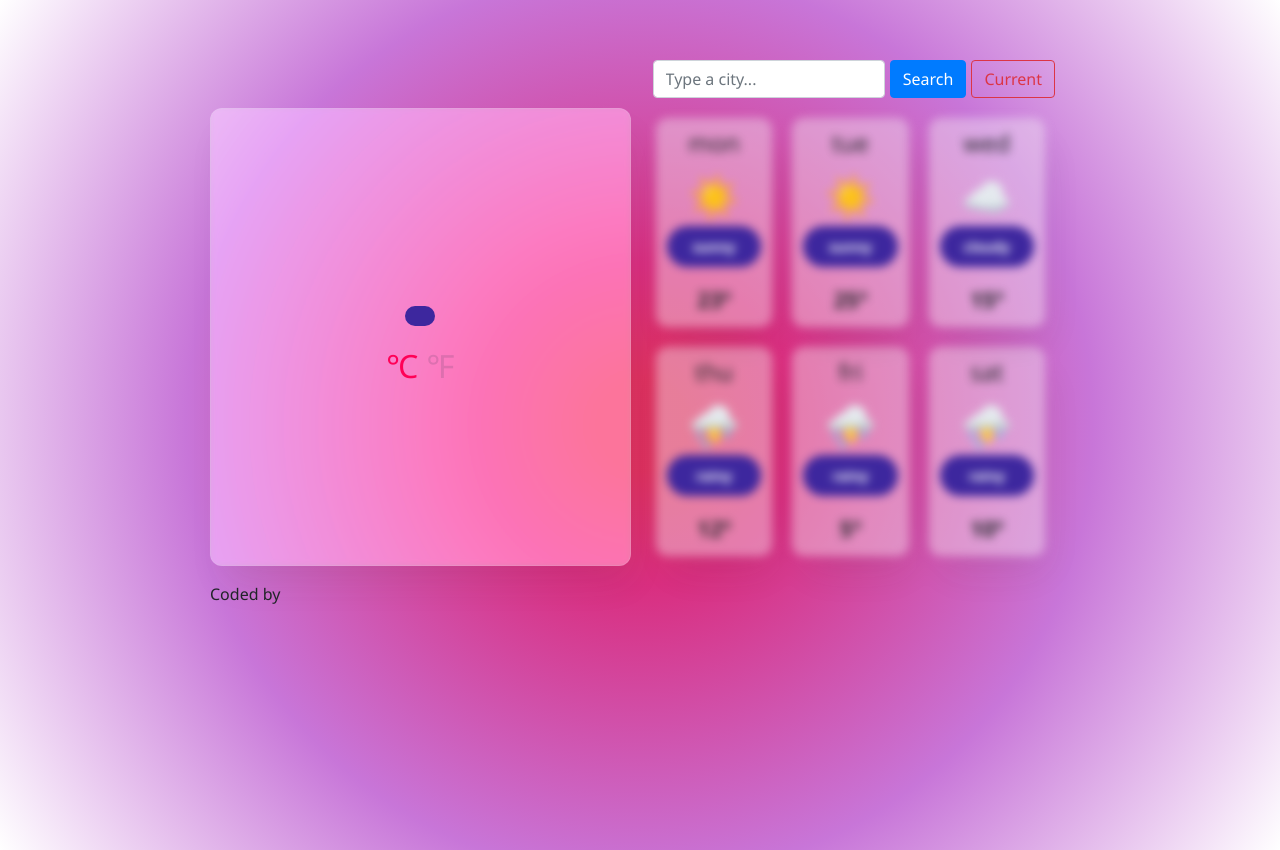
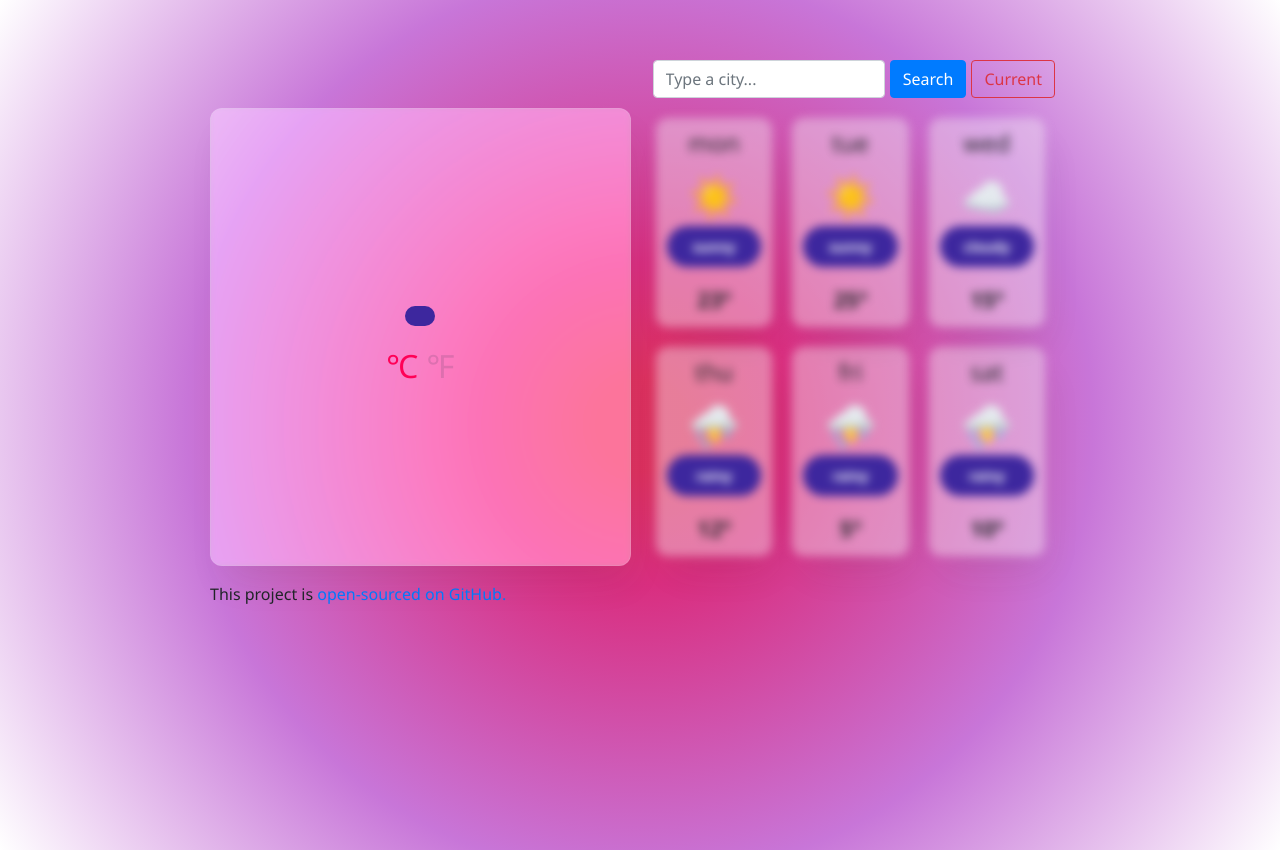
Before and after one commit to katerinacorn/weather-api-app, a website built with Parcel: page index.html in a window 1280 px wide. Built offline with nearby package versions, Linux system fonts and the light colour scheme; no server answers.

Commit message:
Add link in footer

```diff
--- a/index.html
+++ b/index.html
@@ -111,7 +111,14 @@
 
       </ul>
 
-      <footer class="card__footer">Coded by</footer>
+      <footer class="card__footer">
+        <p class="card__footer-content">
+          This project is
+          <a href="https://github.com/katerinacorn/weather-api-app" class="card__footer-link">
+            open-sourced on GitHub.
+          </a>
+        </p>
+      </footer>
     </div>
   </div>
 
--- a/src/styles.css
+++ b/src/styles.css
@@ -11,6 +11,10 @@ body {
 
   background: rgb(214,4,61);
   background: radial-gradient(circle, rgba(214,4,61,0.8224911971830986) 6%, rgba(212,20,112,0.8871794871794871) 21%, rgba(188,88,208,0.8224911971830986) 59%, rgba(255,255,255,0.9435897435897436) 100%);
+}
+
+a, a:hover{
+  text-decoration: none;
 }
 
 .card {
@@ -160,3 +164,10 @@ color: rgb(186, 25, 201); */
 .card__content-forecast{
   filter: blur(5px);
 }
+
+.card__footer{
+
+}
+.card__footer-link{
+
+}
```
Also changed, not shown: dist/index.html, 4 other files.
